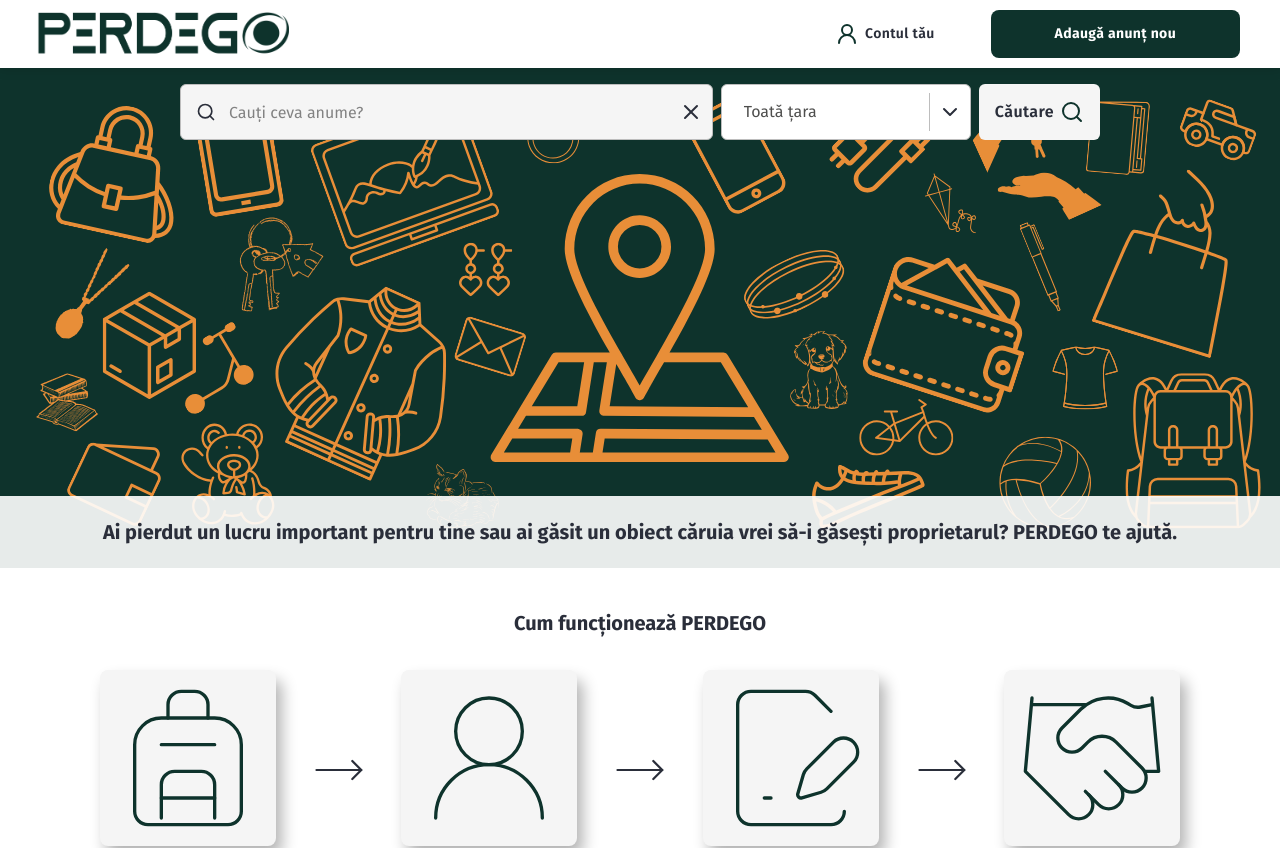
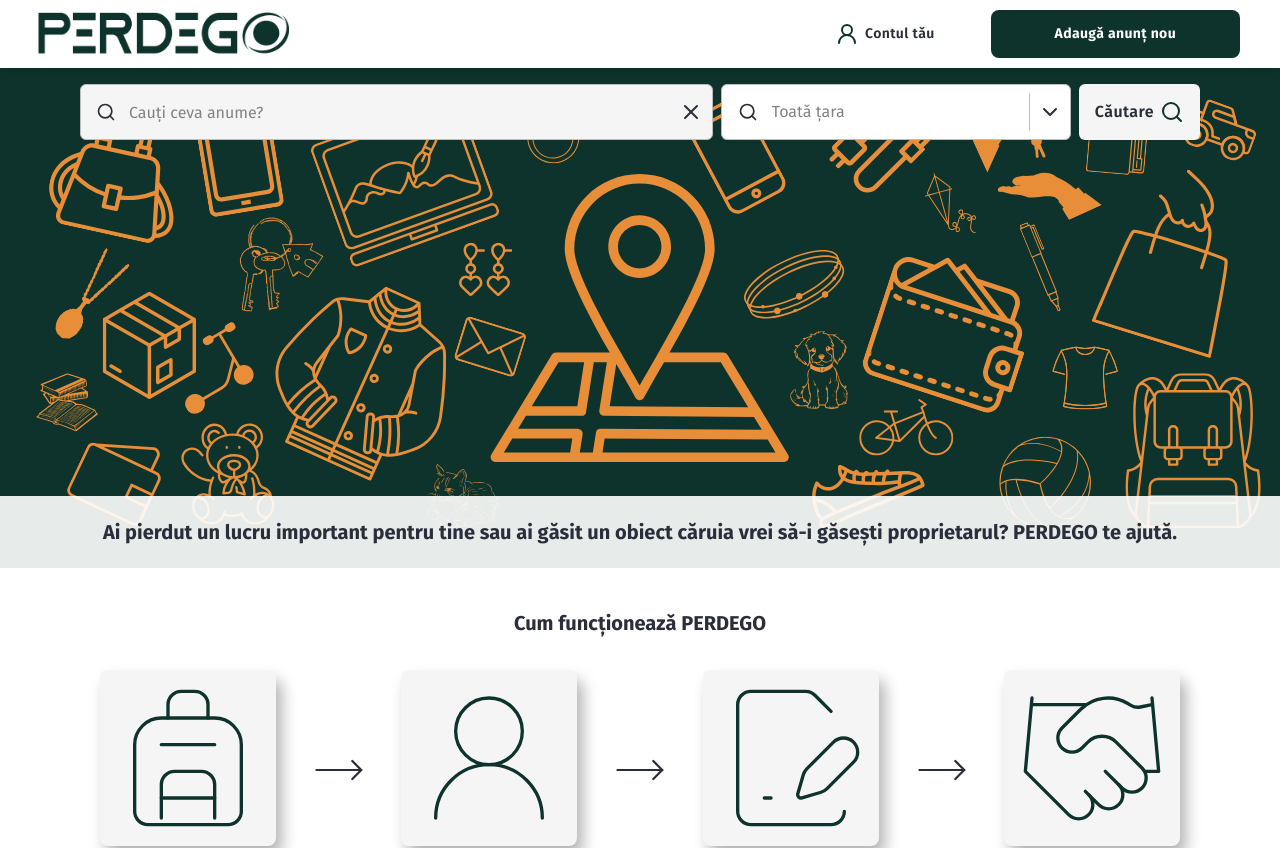
Before and after one commit to alexandruale26/perdego-full, a React (Vite) app in the folder client/: page / in a window 1280 px wide. Shown: the top 848 px of the page. Built offline with nearby package versions, Linux system fonts and the light colour scheme.

Commit message:
modified styling of LocationSelect, added isForm prop that modifies behavior

```diff
--- a/client/src/components/locationSelect/LocationSelect.jsx
+++ b/client/src/components/locationSelect/LocationSelect.jsx
@@ -1,19 +1,23 @@
 import { useEffect, useState, useRef } from "react";
 import PropTypes from "prop-types";
 import AsyncSelect from "react-select/async";
-import { Option, ClearIndicator, DropdownIndicator } from "./SelectComponents";
+import {
+  Option,
+  ClearIndicator,
+  DropdownIndicator,
+  ValueContainer,
+} from "./SelectComponents";
 import customStyles from "./js/customStyles";
 import { parseLocation, sortCities } from "./js/helpers.js";
-import judete from "./js/judete";
+import counties from "./js/judete";
 
-// TODO: disable Search button in search bar
-const LocationSelect = ({ name, ...props }) => {
+const LocationSelect = ({ name, isForm = false, ...props }) => {
   const [cities, setCities] = useState(null);
   const debounceTimer = useRef(null);
   const latestOptions = useRef([]);
 
   useEffect(() => {
-    const fetchJudeteData = async () => {
+    const fetchCitiesData = async () => {
       try {
         const response = await fetch("/localitati.json");
         if (!response.ok) {
@@ -27,7 +31,7 @@
       }
     };
 
-    fetchJudeteData();
+    fetchCitiesData();
   }, []);
 
   const loadOptions = (inputValue, callback) => {
@@ -43,7 +47,7 @@
     searchValue = searchValue.toLowerCase();
 
     const debounce = setTimeout(() => {
-      const filteredCounties = judete.filter((i) =>
+      const filteredCounties = counties.filter((i) =>
         i.name.toLowerCase().includes(searchValue),
       );
 
@@ -98,12 +102,17 @@
       name={name}
       isClearable
       blurInputOnSelect
-      styles={customStyles}
-      noOptionsMessage={() => "Cautǎ dupǎ localitate sau județ"}
+      styles={customStyles(isForm)}
+      noOptionsMessage={() =>
+        isForm ? "Cautǎ dupǎ localitate sau județ" : "Cautǎ dupǎ localitate"
+      }
       loadingMessage={() => "..."}
       loadOptions={loadOptions}
-      placeholder="Toatǎ țara"
+      placeholder={isForm ? "Toatǎ țara" : "Cautǎ dupǎ localitate"}
       components={{
+        ValueContainer: (props) => {
+          return <ValueContainer isForm={isForm} {...props} />;
+        },
         ClearIndicator,
         DropdownIndicator,
         Option,
@@ -115,6 +124,7 @@
 LocationSelect.displayName = "LocationSelect";
 LocationSelect.propTypes = {
   name: PropTypes.string.isRequired,
+  isForm: PropTypes.bool,
 };
 
 export default LocationSelect;
--- a/client/src/components/locationSelect/SelectComponents.jsx
+++ b/client/src/components/locationSelect/SelectComponents.jsx
@@ -1,6 +1,6 @@
 import PropTypes from "prop-types";
 import { components } from "react-select";
-import { X, ChevronDown } from "lucide-react";
+import { X, Search, ChevronDown } from "lucide-react";
 
 export const Option = (props) => {
   const { data } = props;
@@ -33,6 +33,20 @@
   }).isRequired,
 };
 
+export const ValueContainer = ({ isForm = false, children, ...props }) => {
+  return (
+    <components.ValueContainer {...props}>
+      {isForm && <Search size={20} className="text-black absolute ml-4" />}
+      {children}
+    </components.ValueContainer>
+  );
+};
+ValueContainer.displayName = "Select.ValueContainer";
+ValueContainer.propTypes = {
+  isForm: PropTypes.bool,
+  children: PropTypes.node,
+};
+
 export const ClearIndicator = (props) => {
   return (
     <components.ClearIndicator {...props}>
--- a/client/src/components/locationSelect/js/customStyles.js
+++ b/client/src/components/locationSelect/js/customStyles.js
@@ -1,4 +1,7 @@
-export default {
+const padddingIsForm = "2.5rem";
+const padddingIsNotForm = "0.75rem";
+
+export default (hasIcon = false) => ({
   control: (provided, state) => ({
     ...provided,
     height: "3.5rem",
@@ -21,18 +24,18 @@
     ...provided,
     color: "var(--grey2)",
     fontWeight: 700,
-    paddingLeft: "0.75rem",
+    paddingLeft: hasIcon ? padddingIsForm : padddingIsNotForm,
   }),
   placeholder: (provided) => ({
     ...provided,
-    color: "var(--grey2)",
-    paddingLeft: "0.75rem",
+    color: "var(--grey3)",
+    paddingLeft: hasIcon ? padddingIsForm : padddingIsNotForm,
   }),
   input: (provided) => ({
     ...provided,
     color: "var(--black)",
     fontWeight: 700,
-    paddingLeft: "0.75rem",
+    paddingLeft: hasIcon ? padddingIsForm : padddingIsNotForm,
   }),
   option: (provided, { isFocused, isSelected }) => ({
     ...provided,
@@ -73,4 +76,4 @@
     ...provided,
     backgroundColor: "var(--grey4)",
   }),
-};
+});
--- a/client/src/components/ui/Textarea.jsx
+++ b/client/src/components/ui/Textarea.jsx
@@ -30,7 +30,7 @@
   return (
     <textarea
       className={cn(
-        "flex min-h-40 max-h-80 w-full pl-6 pr-22 py-4 text-base rounded-sm border border-grey-4 bg-transparent placeholder:text-grey-3 focus-visible:outline-none focus-visible:ring-0 focus-visible:ring-ring focus-visible:ring-offset-0 disabled:cursor-not-allowed disabled:opacity-50",
+        "flex min-h-40 max-h-60 w-full pl-6 pr-22 py-4 text-base rounded-sm border border-grey-4 bg-transparent placeholder:text-grey-3 focus-visible:outline-none focus-visible:ring-0 focus-visible:ring-ring focus-visible:ring-offset-0 disabled:cursor-not-allowed disabled:opacity-50",
         className,
       )}
       ref={ref}
--- a/client/src/pages/Home/SearchBar.jsx
+++ b/client/src/pages/Home/SearchBar.jsx
@@ -3,6 +3,8 @@
 import LocationSelect from "../../components/locationSelect/LocationSelect";
 import Button from "../../components/ui/Button";
 import { Search } from "lucide-react";
+
+// TODO: disable Search button in search bar
 
 const SearchBar = () => {
   const formRef = useRef(null);
@@ -18,7 +20,7 @@
     <form
       ref={formRef}
       onSubmit={handleSubmit}
-      className={"w-full max-w-[1000px] flex mx-auto gap-2 px-10 pt-4"}
+      className={"w-full max-w-[1200px] flex mx-auto gap-2 px-10 pt-4"}
     >
       <Input.Root addClear className="flex">
         <div className="size-5 p-0 rounded-full absolute inset-y-0 left-4 shrink-0 top-1/2 -translate-y-1/2">
@@ -34,8 +36,8 @@
         />
       </Input.Root>
 
-      <div className="w-full max-w-[250px] h-14">
-        <LocationSelect name="location" />
+      <div className="w-full max-w-[350px] h-14">
+        <LocationSelect name="location" isForm />
       </div>
 
       <Button
```
